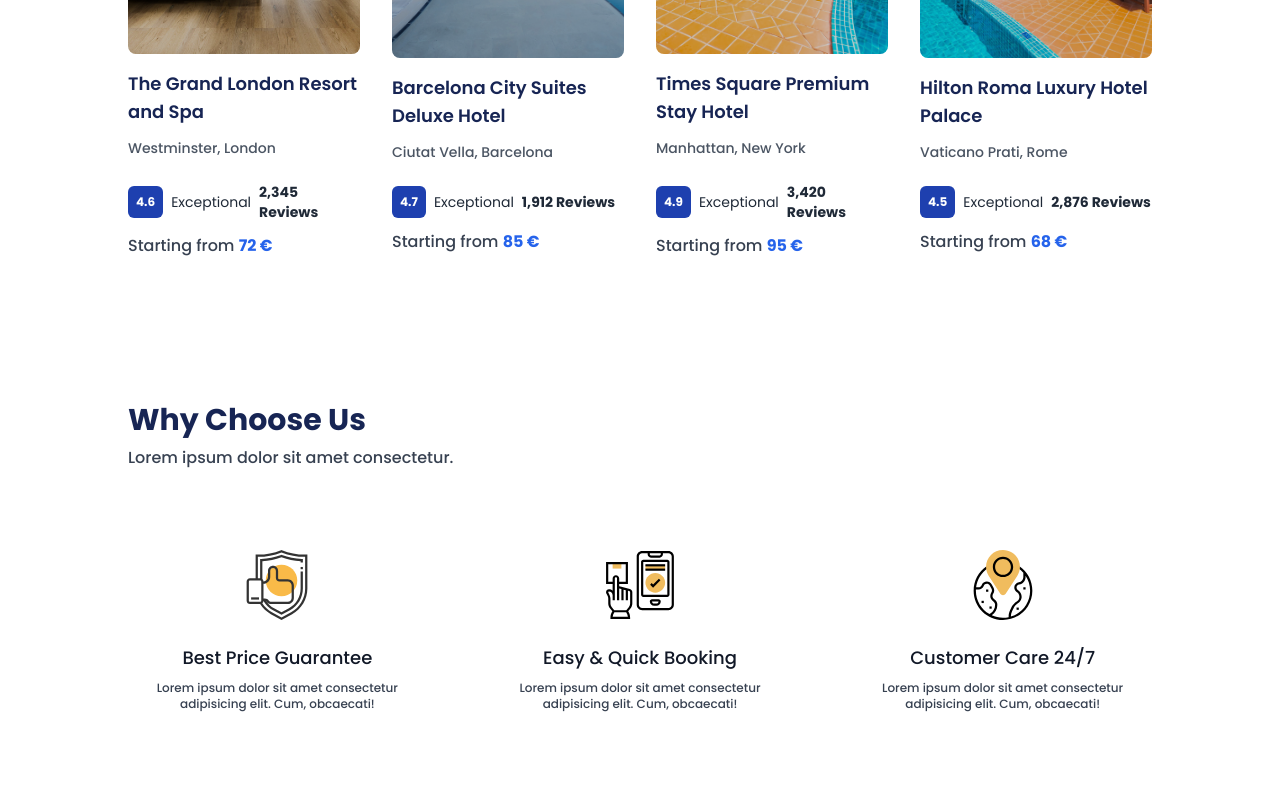
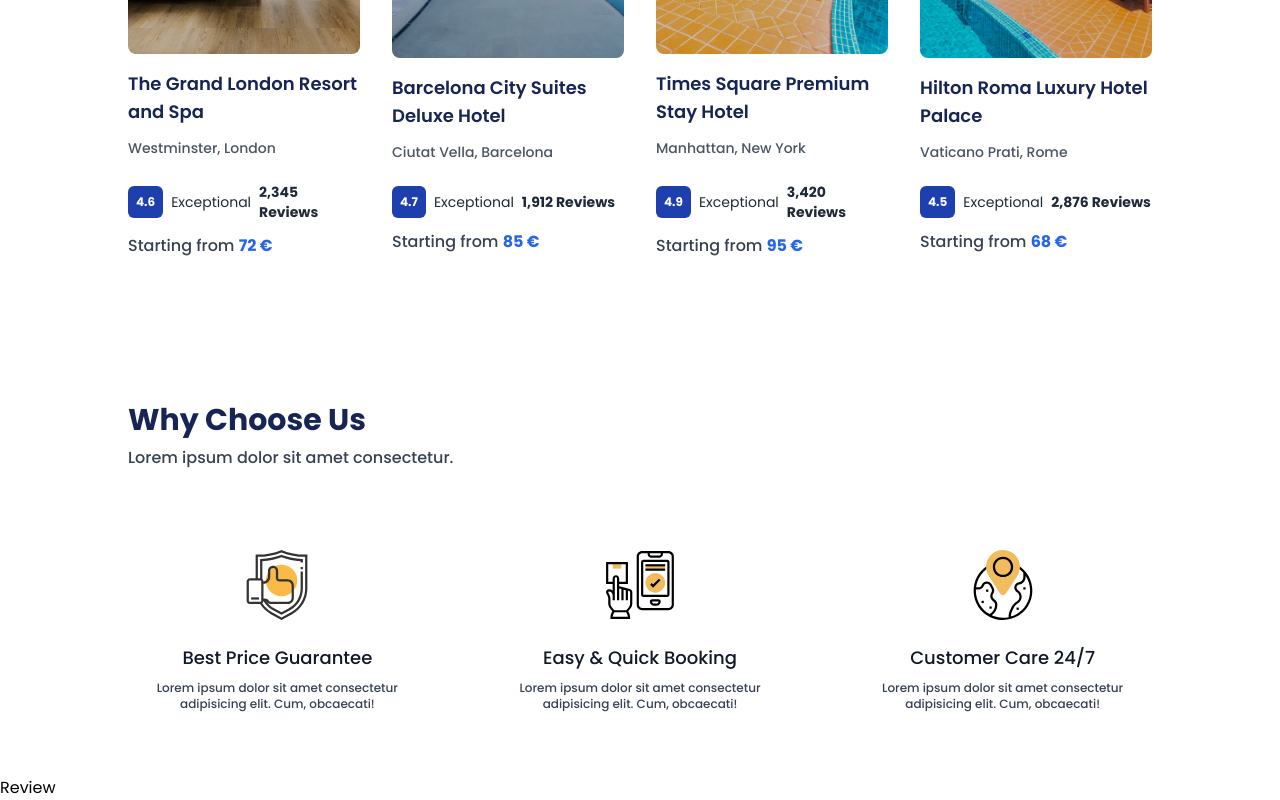
Before and after one commit to denisdiaconu/travista, a Next.js app: page / in a window 1280 px wide. Shown: the part 2030-2830 px from the top of the page. Before the commit the page ends 2806 px from the top, so only its background shows below. Built offline with nearby package versions, Linux system fonts and the light colour scheme.

Commit message:
Add reviews component

```diff
--- a/components/Home/Home.tsx
+++ b/components/Home/Home.tsx
@@ -3,6 +3,7 @@ import Hero from './Hero/Hero'
 import Destination from './Destination/Destination'
 import Hotel from './Hotel/Hotel'
 import ChooseUs from './ChooseUs/ChooseUs'
+import Review from './Reviews/Review'
 
 const Home = () => {
   return (
@@ -11,6 +12,7 @@ const Home = () => {
       <Destination />
       <Hotel />
       <ChooseUs />
+      <Review />
     </div>
   )
 }
--- /dev/null
+++ b/components/Home/Reviews/Review.tsx
@@ -0,0 +1,9 @@
+import React from 'react'
+
+const Review = () => {
+  return (
+    <div>Review</div>
+  )
+}
+
+export default Review
```
